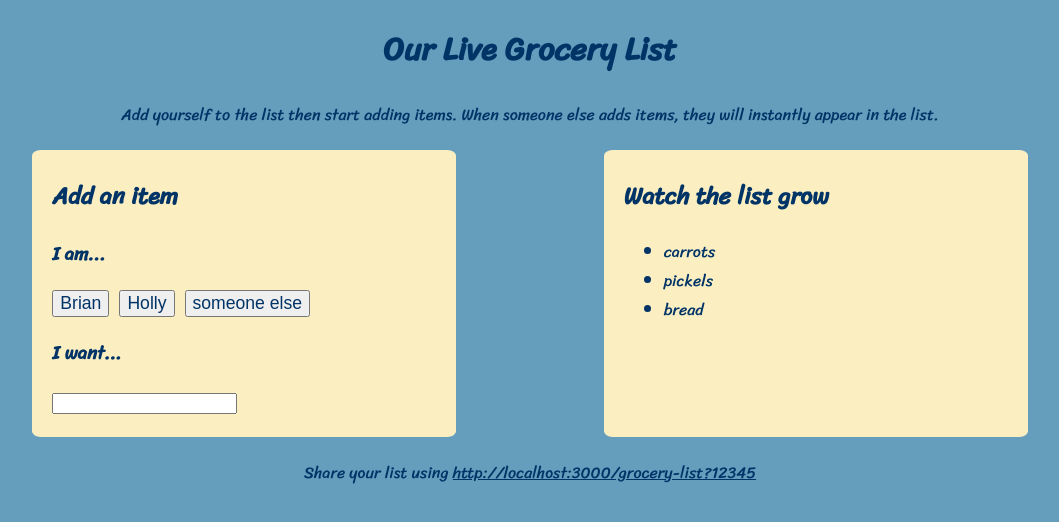
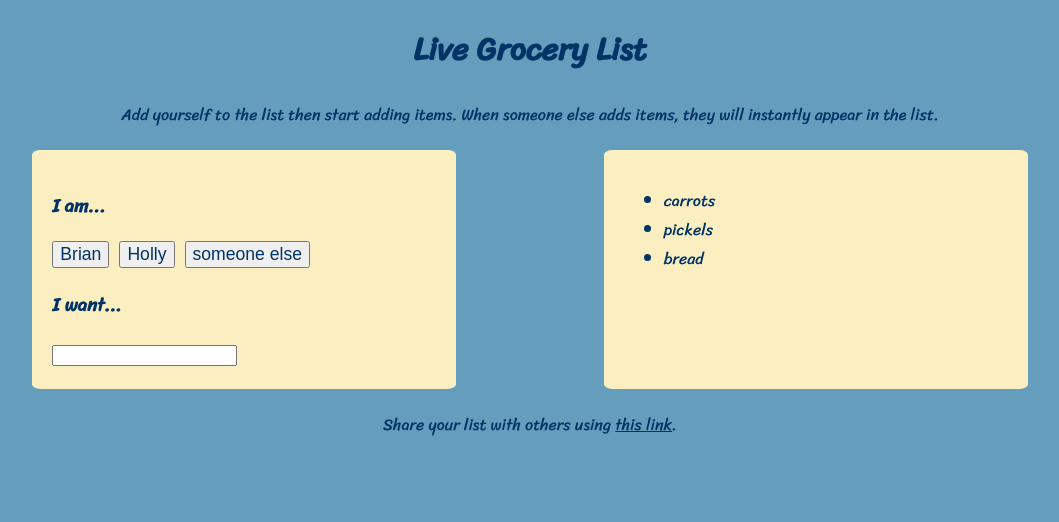
Before and after one commit to briandesousa/firebase-with-react-hooks, a React (Create React App) app: page / in a window 1280 px wide. Shown: the top 522 px of the page, without its empty margins (110-1169 px from the left). Built offline with nearby package versions, Linux system fonts and the light colour scheme; the HTML template or start-up script is replaced by a standard one.

Commit message:
change some wording

```diff
--- a/src/App.js
+++ b/src/App.js
@@ -5,13 +5,12 @@ function App() {
   return (
     <div>
       <header className="app-header">
-        <h1>Our Live Grocery List</h1>
+        <h1>Live Grocery List</h1>
         <p>Add yourself to the list then start adding items. When someone else adds items, they will instantly appear in the list.</p>
       </header>
       <div className="container">
 
         <div className="add-item-column">
-          <h2>Add an item</h2>
           <h3>I am...</h3>
           <div className="button-group">
             <button>Brian</button>
@@ -23,7 +22,6 @@ function App() {
         </div>
 
         <div className="list-column">
-          <h2>Watch the list grow</h2>
           <ul>
             <li>carrots</li>
             <li>pickels</li>
@@ -33,7 +31,7 @@ function App() {
 
       </div>
       <footer className="app-footer">
-        <p>Share your list using <a href="http://localhost:3000/grocery-list?12345">http://localhost:3000/grocery-list?12345</a></p>
+        <p>Share your list with others using <a href="/grocery-list?12345">this link</a>.</p>
       </footer>
     </div>
   );
```
